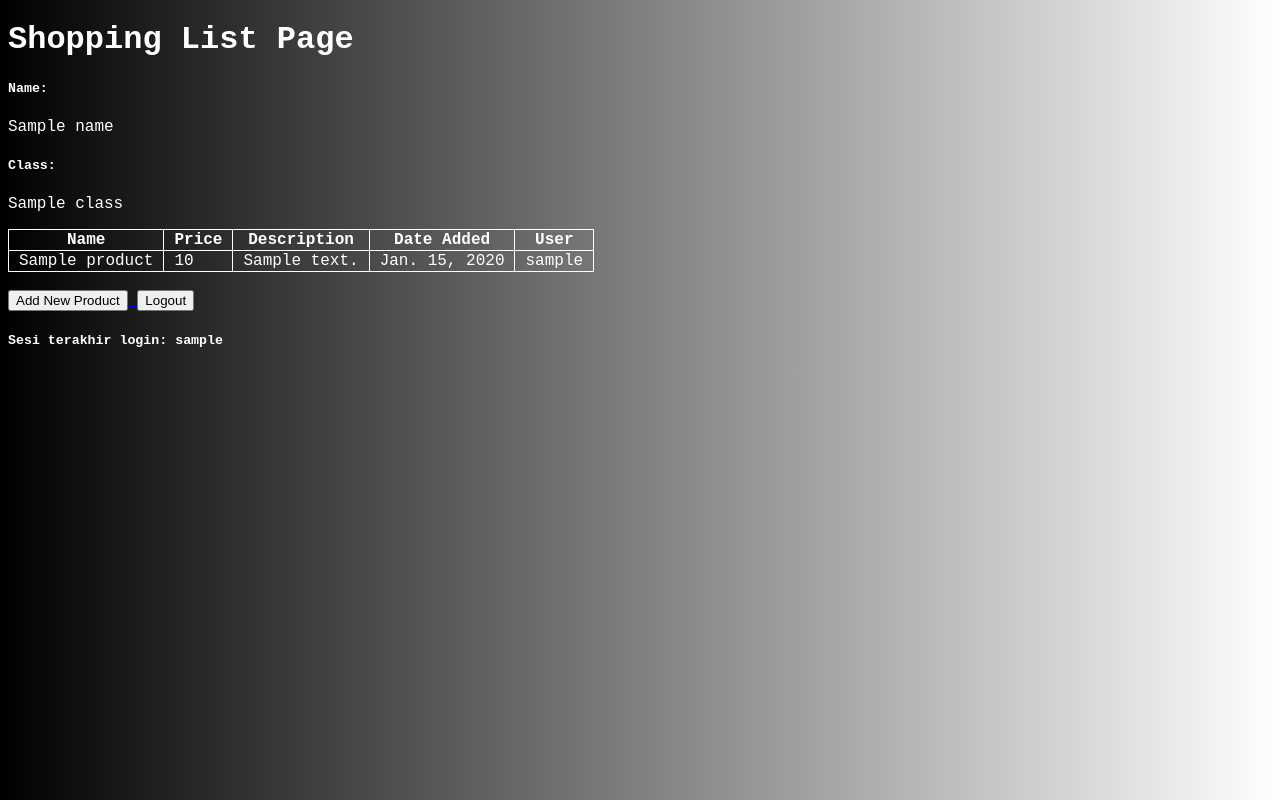
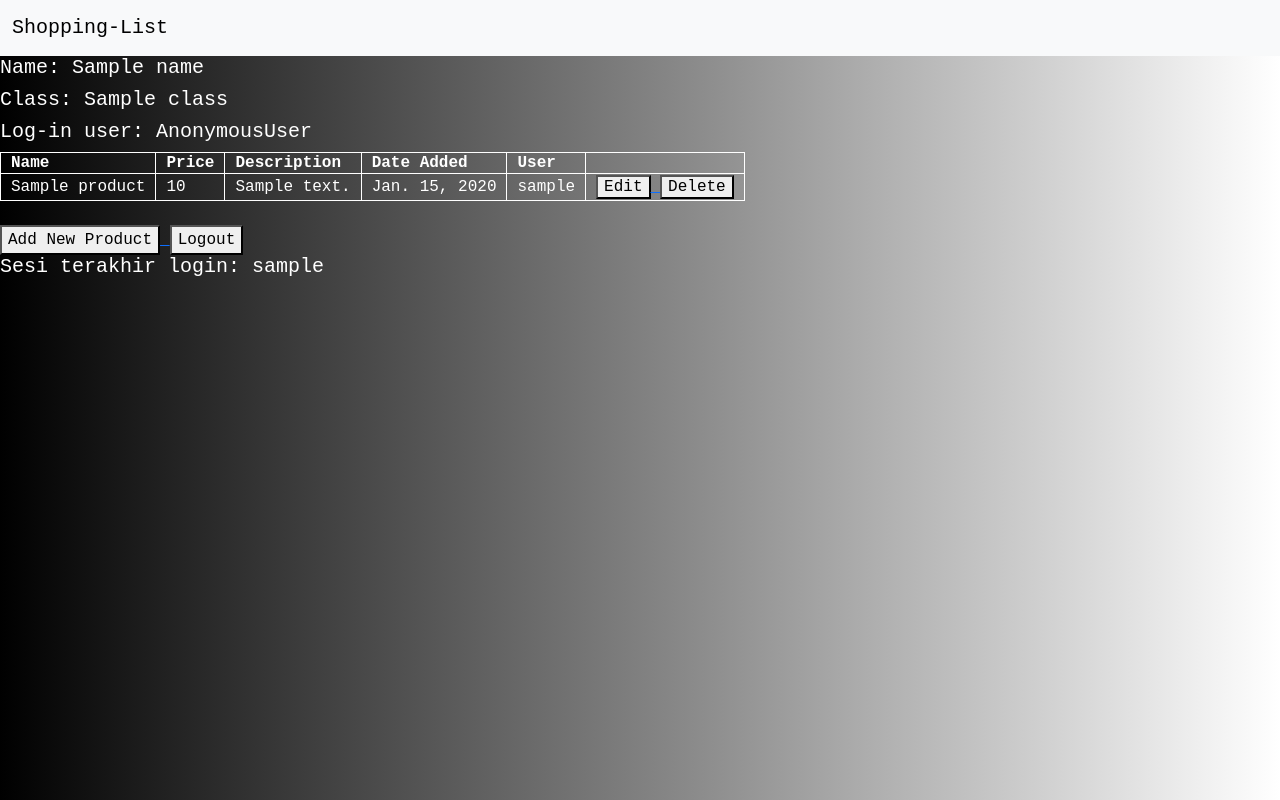
Before and after one commit to iqzaardiansyah/shopping-list, a Django app: template main/templates/main.html in a window 1280 px wide. Run offline with Django 4.2, Linux system fonts and the light colour scheme; tables that the repository leaves empty hold one stand-in row (values such as "Sample post"); the template is opened without the code that fills it: values that come from a table or form of the project are taken from there, most other values are stand-ins (such as "Sample title", 1, 10 or a date in 2020).

Commit message:
tutorial 4

```diff
--- a/main/templates/login.html
+++ b/main/templates/login.html
@@ -25,7 +25,7 @@
 
             <tr>
                 <td></td>
-                <td><input class="btn login_btn" type="submit" value="Login"></td>
+                <td><input class="btn login_btn" style="color: black; background-color: white;" type="submit" value="Login"></td>
             </tr>
         </table>
     </form>
--- a/main/templates/main.html
+++ b/main/templates/main.html
@@ -1,13 +1,11 @@
 {% extends 'base.html' %}
 
 {% block content %}
-    <h1>Shopping List Page</h1>
+    <h5>Name: {{name}}</h5>
 
-    <h5>Name:</h5>
-    <p>{{name}}</p>
+    <h5>Class: {{class}}</h5>
 
-    <h5>Class:</h5>
-    <p>{{class}}</p>
+    <h5>Log-in user: {{user}}</h5>
 
     <table>
         <tr>
@@ -27,6 +25,18 @@
                 <td>{{product.description}}</td>
                 <td>{{product.date_added}}</td>
                 <td>{{product.user}}</td>
+                <td>
+                    <a href="{% url 'main:edit_product' product.pk %}">
+                        <button>
+                            Edit
+                        </button>
+                    </a>
+                    <a href="{% url 'main:delete_product' product.pk %}">
+                          <button>
+                              Delete
+                          </button>
+                      </a>
+                </td>
             </tr>
         {% endfor %}
     </table>
--- a/main/urls.py
+++ b/main/urls.py
@@ -1,5 +1,5 @@
 from django.urls import path
-from main.views import show_main, create_product, show_xml, show_json, show_json_by_id, show_xml_by_id, register, login_user, logout_user
+from main.views import *
 
 app_name = 'main'
 
@@ -13,4 +13,7 @@ urlpatterns = [
     path('register/', register, name='register'),
     path('login/', login_user, name='login'),
     path('logout/', logout_user, name='logout'),
+    path('edit-product/<int:id>', edit_product, name='edit_product'),
+    path('delete/<int:id>', delete_product, name='delete_product'),
+    path('backtomain/', BacktoMain, name='backtomain'),
 ]
--- a/templates/base.html
+++ b/templates/base.html
@@ -1,17 +1,30 @@
 {% load static %}
+
+<nav class="navbar bg-body-tertiary">
+    <div class="container-fluid">
+      <a class="navbar-brand" href="{% url 'main:backtomain' %}">
+        Shopping-List
+      </a>
+    </div>
+</nav>
+
 <!DOCTYPE html>
 <html lang="en" style="color: white;">
     <head>
-        <meta charset="UTF-8" />
-        <meta
-            name="viewport"
-            content="width=device-width, initial-scale=1.0"
-        />
         {% block meta %}
+            <meta charset="UTF-8" />
+            <meta
+                name="viewport"
+                content="width=device-width, initial-scale=1"
+            />
         {% endblock meta %}
+        <link href="https://cdn.jsdelivr.net/npm/bootstrap@5.3.2/dist/css/bootstrap.min.css" rel="stylesheet" integrity="sha384-T3c6CoIi6uLrA9TneNEoa7RxnatzjcDSCmG1MXxSR1GAsXEV/Dwwykc2MPK8M2HN" crossorigin="anonymous">
+        <script src="https://code.jquery.com/jquery-3.6.0.min.js" integrity="sha384-KyZXEAg3QhqLMpG8r+J4jsl5c9zdLKaUk5Ae5f5b1bw6AUn5f5v8FZJoMxm6f5cH1" crossorigin="anonymous"></script>
+        <script src="https://cdn.jsdelivr.net/npm/@popperjs/core@2.11.8/dist/umd/popper.min.js" integrity="sha384-I7E8VVD/ismYTF4hNIPjVp/Zjvgyol6VFvRkX/vR+Vc4jQkC+hVqc2pM8ODewa9r" crossorigin="anonymous"></script>
+        <script src="https://cdn.jsdelivr.net/npm/bootstrap@5.3.2/dist/js/bootstrap.min.js" integrity="sha384-BBtl+eGJRgqQAUMxJ7pMwbEyER4l1g+O15P+16Ep7Q9Q+zqX6gSbd85u4mG4QzX+" crossorigin="anonymous"></script>
     </head>
 
-    <body>
+    <body style="color: white;">
         <style>
             table, th, td {
             padding-left: 10px;
```
Also changed, not shown: main/templates/edit_product.html (added, +22 -0 lines), main/views.py (+21 -1 lines).
